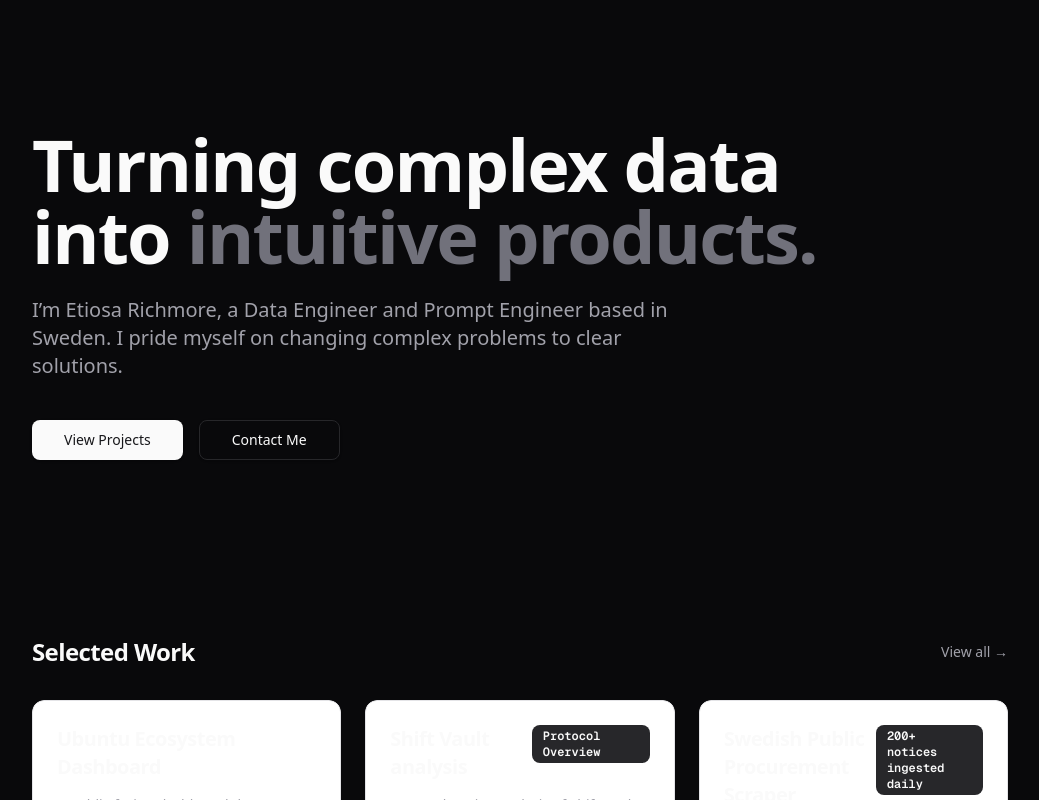
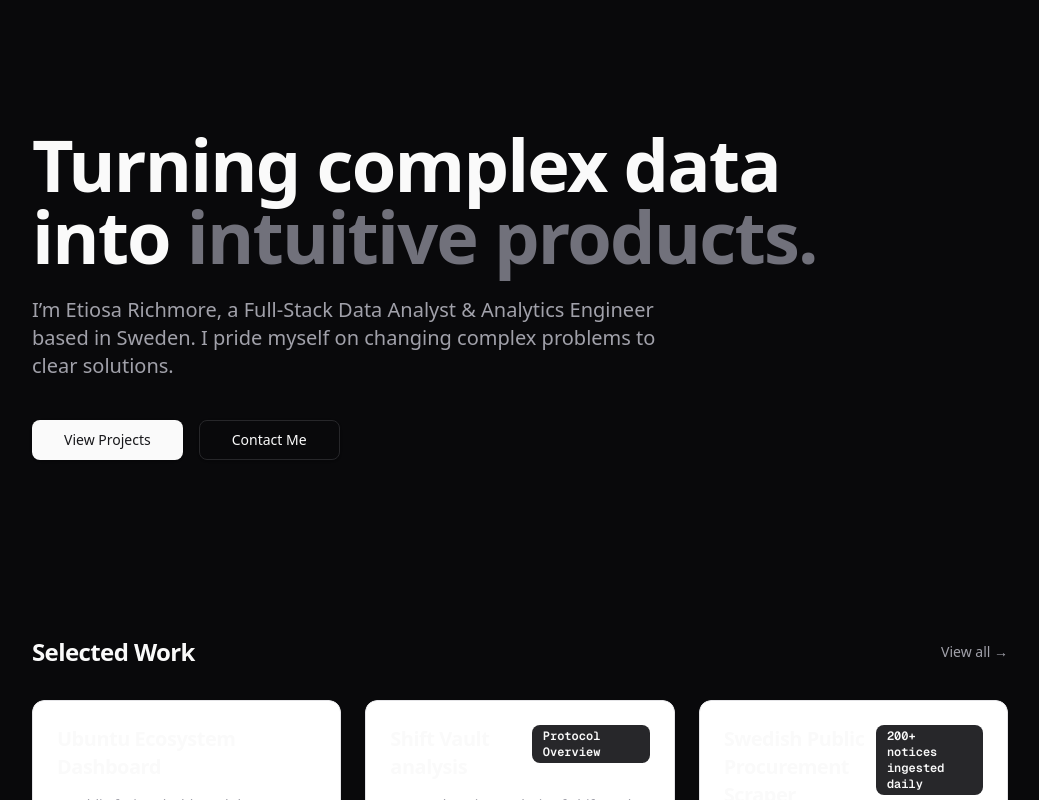
Before and after one commit to Etti95/personal-website, a Next.js app: page / in a window 1280 px wide. Shown: the top 800 px of the page, without its empty margins (120-1159 px from the left). Built offline with nearby package versions, Linux system fonts and the light colour scheme.

Commit message:
Update title to Full-Stack Data Analyst & Analytics Engineer

```diff
--- a/src/app/layout.tsx
+++ b/src/app/layout.tsx
@@ -13,8 +13,8 @@ const geistMono = Geist_Mono({
 });
 
 export const metadata: Metadata = {
-  title: "Etiosa Richmore | Data Engineer & Prompt Engineer",
-  description: "Portfolio of Etiosa Richmore - Data Engineer and Prompt Engineer.",
+  title: "Etiosa Richmore | Full-Stack Data Analyst & Analytics Engineer",
+  description: "Portfolio of Etiosa Richmore - Full-Stack Data Analyst & Analytics Engineer.",
 };
 
 export default function RootLayout({
--- a/src/app/page.tsx
+++ b/src/app/page.tsx
@@ -18,7 +18,7 @@ export default function Home() {
             into <span className="text-zinc-500 dark:text-zinc-400">intuitive products.</span>
           </h1>
           <p className="max-w-2xl text-lg text-muted-foreground md:text-xl">
-            I’m Etiosa Richmore, a Data Engineer and Prompt Engineer based in Sweden.
+            I’m Etiosa Richmore, a Full-Stack Data Analyst & Analytics Engineer based in Sweden.
             I pride myself on changing complex problems to clear solutions.
           </p>
           <div className="flex gap-4 pt-4">
```
